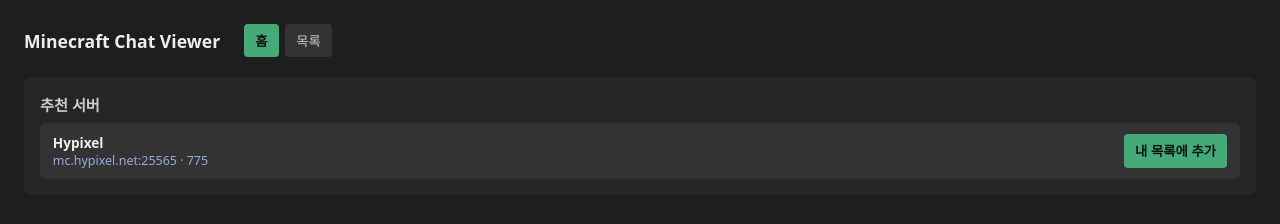
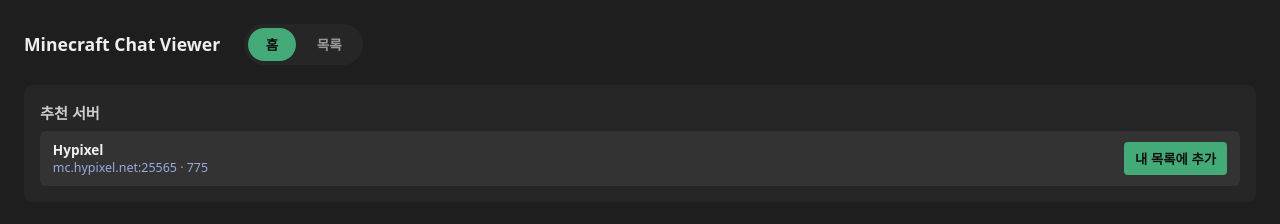
Before and after one commit to rdyjun/mc-chat-viewer, a website: page public/index.html in a window 1280 px wide. Drawn offline with Linux system fonts and the light colour scheme.

Commit message:
Restyle home/list header tabs as a pill-shaped segmented control

```diff
--- a/public/index.html
+++ b/public/index.html
@@ -9,9 +9,13 @@
   h2 { font-size: 0.95rem; color: #ccc; margin: 0 0 0.5rem; }
   header.appHeader { display: flex; align-items: center; gap: 1.5rem; margin-bottom: 1.25rem; }
   header.appHeader h1 { margin: 0; }
-  .tabNav { display: flex; gap: 0.4rem; }
-  .tabNav button { background: #333; color: #ccc; font-weight: normal; }
-  .tabNav button.active { background: #4a7; color: #111; font-weight: bold; }
+  .tabNav { display: flex; gap: 0.2rem; background: #262626; border-radius: 999px; padding: 0.25rem; }
+  .tabNav button {
+    background: transparent; color: #999; font-weight: 600; font-size: 0.85rem;
+    padding: 0.4rem 1.1rem; border-radius: 999px; transition: background 0.15s, color 0.15s;
+  }
+  .tabNav button:hover { color: #ddd; }
+  .tabNav button.active { background: #4a7; color: #111; }
   .view { display: none; }
   .view.active { display: block; }
   .recommend-grid { display: flex; flex-direction: column; gap: 0.6rem; }
```
